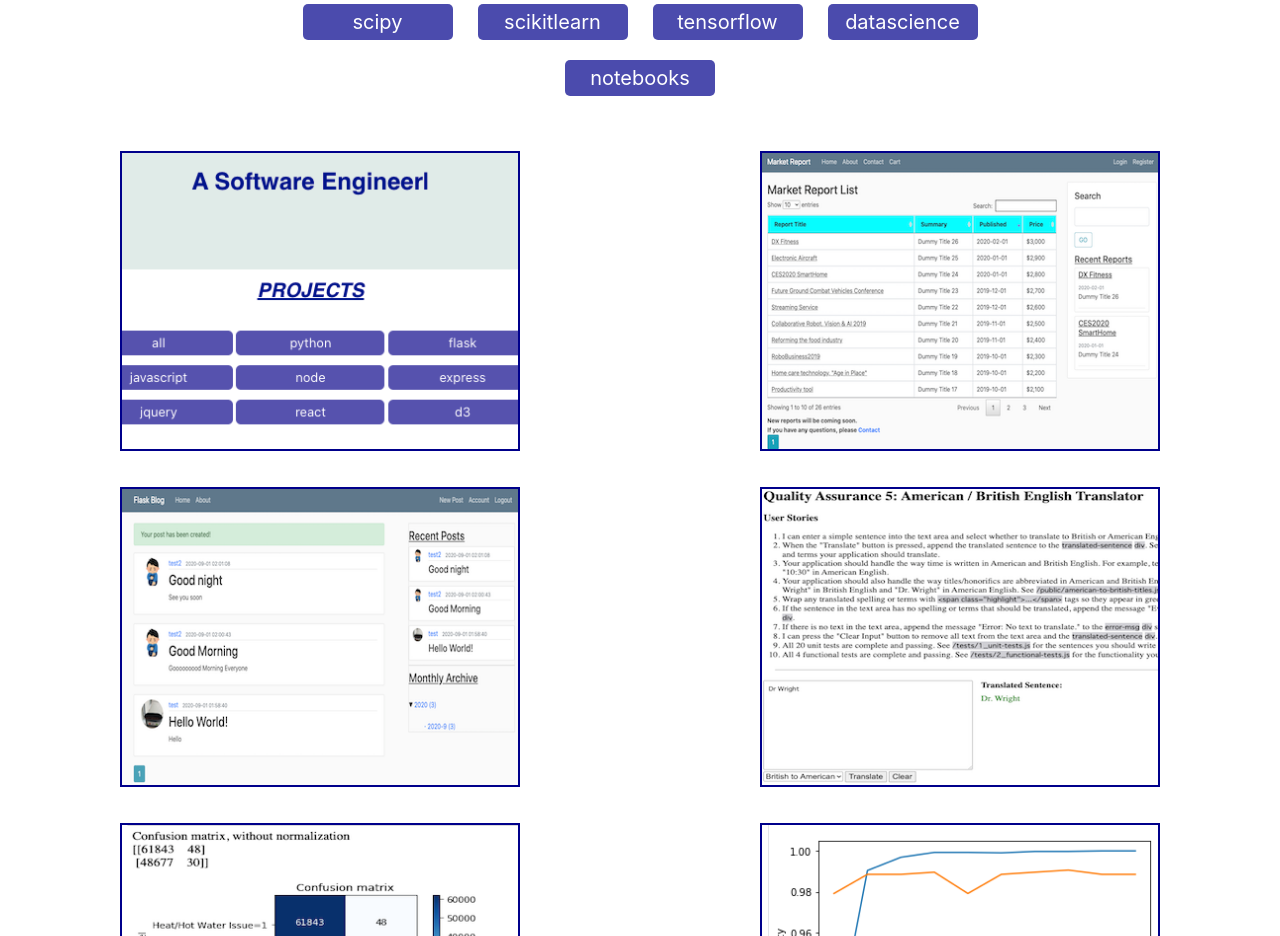
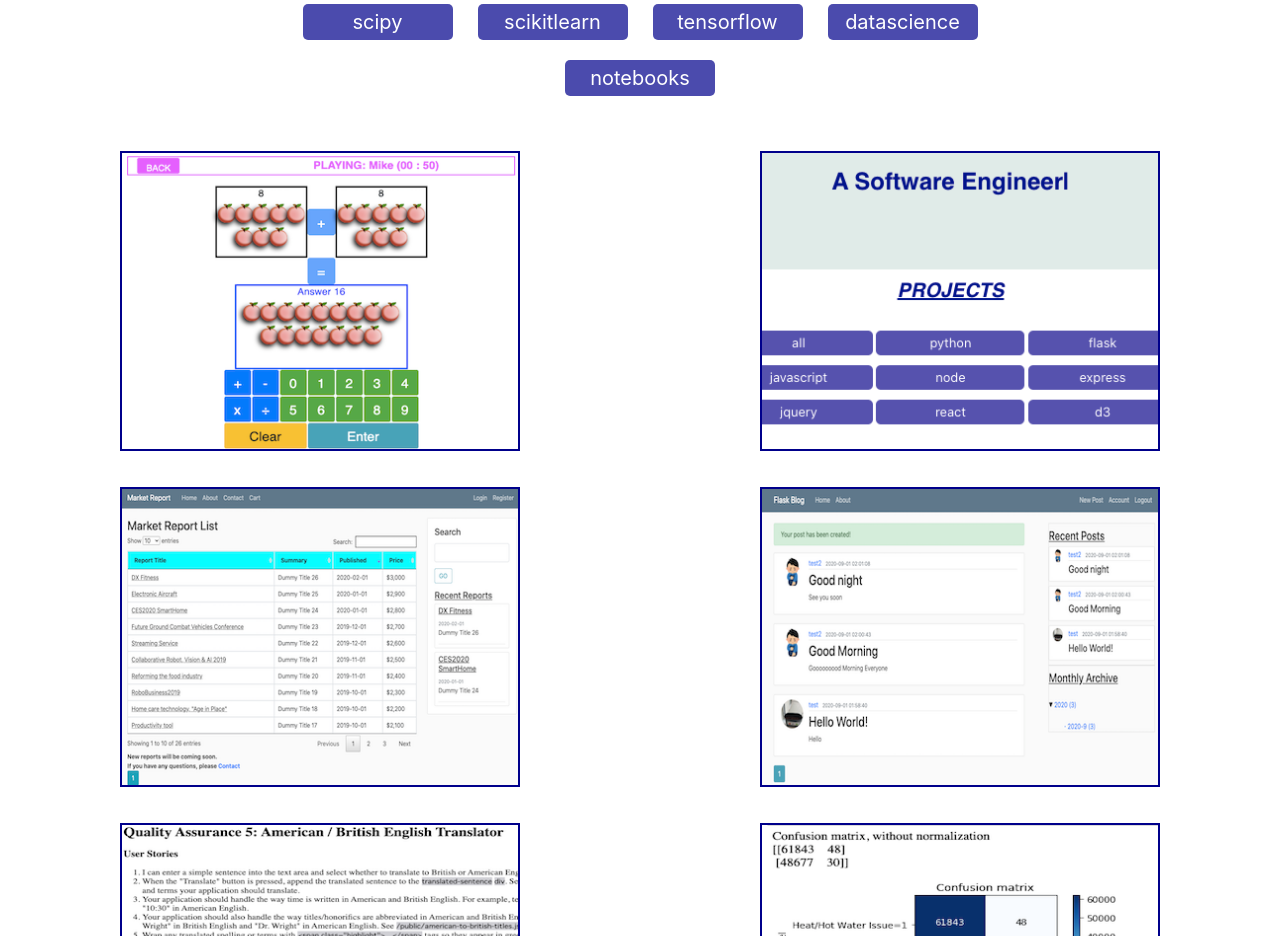
Before and after one commit to gadenahi/pf, a React (Create React App) app: page / in a window 1280 px wide. Shown: the part 920-1856 px from the top of the page. Built offline with nearby package versions, Linux system fonts and the light colour scheme.

Commit message:
added project

```diff
--- a/src/components/data/data.js
+++ b/src/components/data/data.js
@@ -1,6 +1,13 @@
 const project_filters = ["all", "python", "flask", "javascript", "node", "express", "jquery", "react", "d3", "postgresql", "chai", "matplotlib", "scipy", "scikitlearn", "tensorflow", "datascience", "notebooks"]
 
 const projects = [
+    {
+        id: 23,
+        url: "https://gadenahi.github.io/cal-kids/",
+        image: `${process.env.PUBLIC_URL}/imgs/cal_kids.png`,
+        caption: "Cal Kids",
+        category: ["javascript", "react"]
+    },
     {
         id: 22,
         url: "https://gadenahi.github.io/pf/",
```
Also changed, not shown: public/imgs/cal_kids.png (added).
